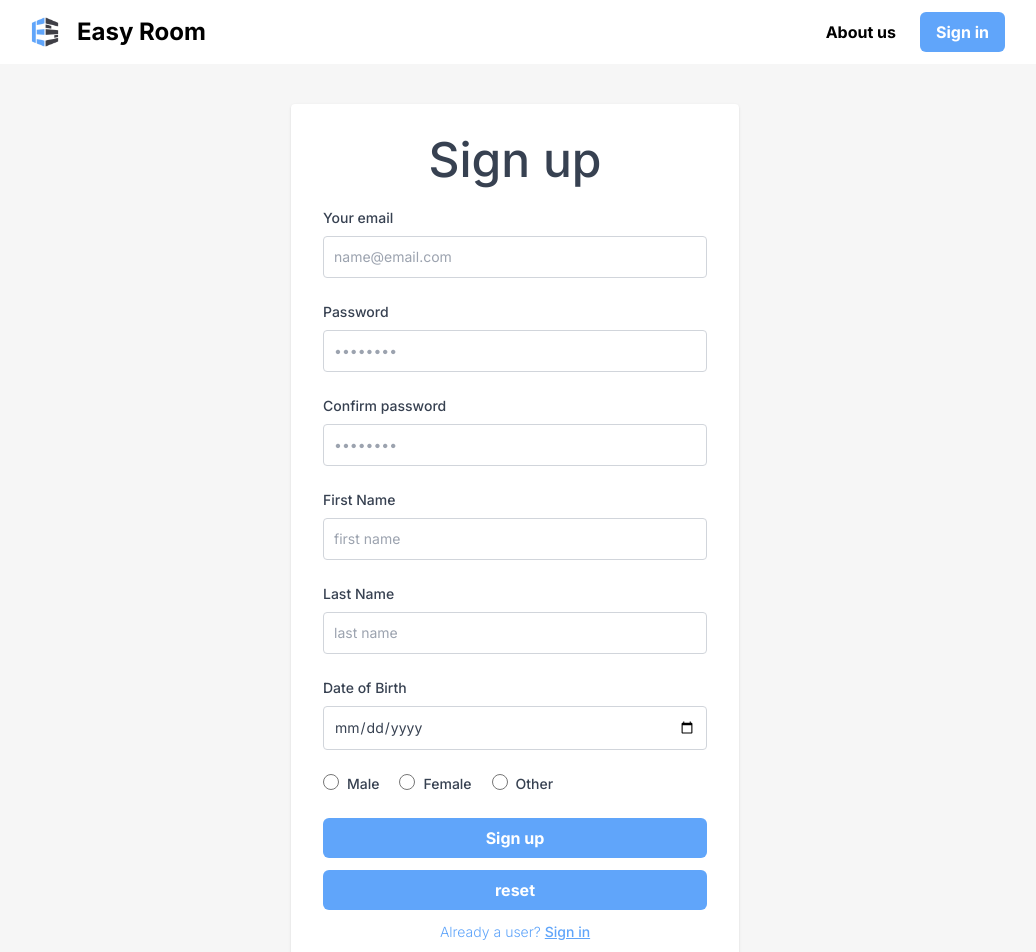
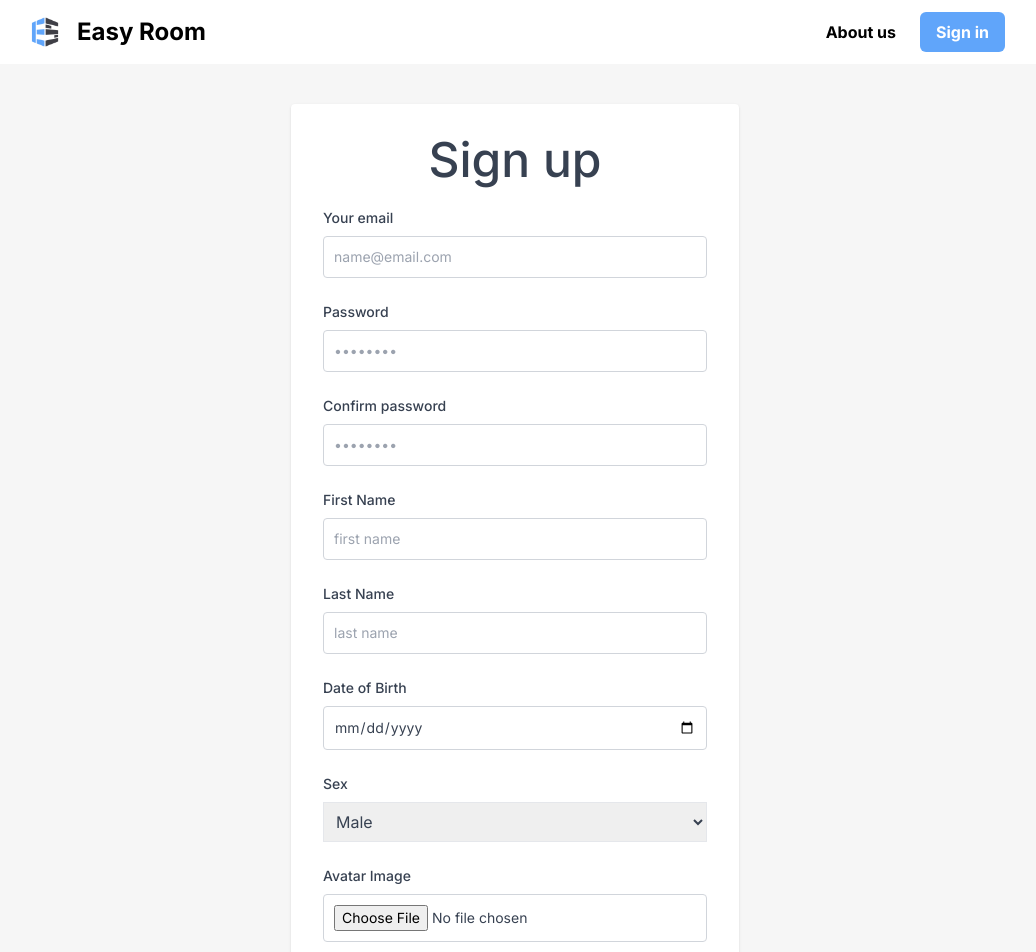
Before and after one commit to Mix100298/Ez-room, a Next.js app: page /signup in a window 1280 px wide. Shown: the top 952 px of the page, without its empty margins (125-1161 px from the left). Built offline with nearby package versions, Linux system fonts and the light colour scheme; a web font is replaced by a local one.

Commit message:
eat: register User

```diff
--- a/src/app/about/page.tsx
+++ b/src/app/about/page.tsx
@@ -1,4 +1,10 @@
-import React from "react";
+import React from "react"
+import type { Metadata } from "next"
+
+export const metadata: Metadata = {
+  title: "About Us",
+  description: "About Us page",
+}
 
 export default function page() {
   return (
@@ -97,5 +103,5 @@ export default function page() {
         </div>
       </div>
     </div>
-  );
+  )
 }
--- a/src/app/community/page.tsx
+++ b/src/app/community/page.tsx
@@ -1,27 +1,33 @@
-"use client";
-import React, { useState } from "react";
-import Button from "@/app/components/button";
-import Searchfilter from "@/app/components/searchfilter";
-import Communitycard from "@/app/components/communitycard";
+"use client"
+import React, { useState } from "react"
+import Button from "@/app/components/button"
+import Searchfilter from "@/app/components/searchfilter"
+import Communitycard from "@/app/components/communitycard"
+import type { Metadata } from "next"
+
+export const metadata: Metadata = {
+  title: "Community",
+  description: "Community page",
+}
 
 export default function Page() {
-  const [isLoading, setisLoading] = useState<boolean>(false);
+  const [isLoading, setisLoading] = useState<boolean>(false)
 
   const [cards, setCards] = useState<React.ReactNode[]>([
     <Communitycard />,
     <Communitycard />,
     <Communitycard />,
-  ]);
+  ])
 
   const addMoreCards = () => {
-    setisLoading(true);
+    setisLoading(true)
     const newCards: React.ReactNode[] = [
       ...cards,
       ...Array(3).fill(<Communitycard />),
-    ];
-    setCards(newCards);
-    setisLoading(false);
-  };
+    ]
+    setCards(newCards)
+    setisLoading(false)
+  }
 
   return (
     <div className="flex-col mx-auto max-w-screen-xl px-[150px] text-gray-700">
@@ -54,8 +60,8 @@ export default function Page() {
         </div>
       </div>
     </div>
-  );
+  )
 }
 function repeat(arg0: number) {
-  throw new Error("Function not implemented.");
+  throw new Error("Function not implemented.")
 }
--- a/src/app/components/input.tsx
+++ b/src/app/components/input.tsx
@@ -6,7 +6,7 @@ interface InputProps {
   type: string
   placeholder: string
   children?: string
-  onChange?: () => void
+  onChange?: (event: React.ChangeEvent<HTMLInputElement>) => void
   required?: boolean
   value?: string
 }
--- a/src/app/layout.tsx
+++ b/src/app/layout.tsx
@@ -1,21 +1,25 @@
-import "./globals.css";
-import type { Metadata } from "next";
-import Navbar from "./components/navbar";
-import Footer from "./components/footer";
-import Sukhumvit from "./assets/Sukhumvit";
-import { lusitana, inter } from "@/app/ui/fonts";
-import { EZroomContext } from "./EZroomContext";
+import "./globals.css"
+import type { Metadata } from "next"
+import Navbar from "./components/navbar"
+import Footer from "./components/footer"
+import Sukhumvit from "./assets/Sukhumvit"
+import { lusitana, inter } from "@/app/ui/fonts"
+import { EZroomContext } from "./EZroomContext"
 
-const sukhumvit = Sukhumvit;
+const sukhumvit = Sukhumvit
 export const metadata: Metadata = {
-  title: "EZ-Room",
-  description: "Generated by create next app",
-};
+  title: {
+    default: "Easy Room",
+    template: "%s | Easy Room",
+  },
+  description:
+    "Easy Room is a platform for finding interior room design ideas using stable diffusion model.",
+}
 
 export default function RootLayout({
   children,
 }: {
-  children: React.ReactNode;
+  children: React.ReactNode
 }) {
   return (
     <html lang="en">
@@ -30,5 +34,5 @@ export default function RootLayout({
         </EZroomContext>
       </body>
     </html>
-  );
+  )
 }
--- a/src/app/signin/page.tsx
+++ b/src/app/signin/page.tsx
@@ -1,7 +1,13 @@
-import React from "react";
-import Link from "next/link";
-import Input from "@/app/components/input";
-import Button from "@/app/components/button";
+import React from "react"
+import Link from "next/link"
+import Input from "@/app/components/input"
+import Button from "@/app/components/button"
+import type { Metadata } from "next"
+
+export const metadata: Metadata = {
+  title: "Sign in",
+  description: "Sign in page",
+}
 
 export default function Page() {
   const InpurFrom = [
@@ -17,7 +23,7 @@ export default function Page() {
       type: "password",
       placeholder: "••••••••",
     },
-  ];
+  ]
   return (
     <div className="flex-col mx-auto max-w-screen-xl px-[150px] text-gray-700 p-10">
       <div className="flex flex-col items-center justify-center px-6 py-8 mx-auto lg:py-0">
@@ -50,5 +56,5 @@ export default function Page() {
         </div>
       </div>
     </div>
-  );
+  )
 }
--- a/src/app/signup/page.tsx
+++ b/src/app/signup/page.tsx
@@ -6,10 +6,17 @@ import Select from "@/app/components/select"
 import Button from "@/app/components/button"
 import Radio from "@/app/components/radio"
 import { useRouter } from "next/navigation"
+import type { Metadata } from "next"
+import axios from "axios"
+
+export const metadata: Metadata = {
+  title: "Sign up",
+  description: "Sign up page",
+}
 
 export default function Page() {
   const router = useRouter()
-  const InpurFrom = [
+  const InputFrom = [
     {
       name: "Your email",
       id: "email",
@@ -58,34 +65,43 @@ export default function Page() {
     const lastname = e.target[4].value
     const dateOfBirth = e.target[5].value
     const sex = e.target[6].value
+    const avatar = e.target[7].files[0]
 
-    console.log(sex)
-    if (password !== confirmPassword) {
-      alert("Password and Confirm Password must be the same")
-      return
-    }
-    fetch("http://localhost:5000/api/users/register", {
-      method: "POST",
-      headers: { "Content-Type": "application/json" },
-      body: JSON.stringify({
+    let data = {
       email,
       password,
       firstname,
       lastname,
       dateOfBirth,
       sex,
-      }),
-    }).then((res) => {
-      console.log(res)
-      if (res.ok) {
+    }
+
+    if (password !== confirmPassword) {
+      alert("Password and Confirm Password must be the same")
+      return
+    }
+
+    axios
+      .post(
+        "http://localhost:5000/api/users/register",
+        {
+          data: data,
+          file: avatar,
+        },
+        {
+          headers: {
+            "Content-Type": "multipart/form-data",
+          },
+        }
+      )
+      .then((res) => {
+        if (res.status === 201) {
           alert("Sign up success")
           router.push("/signin")
           return
         }
         alert("Sign up failed")
       })
-
-    //alert([email, password, firstName, lastName, dateOfBirth, sex])
   }
 
   return (
@@ -94,16 +110,20 @@ export default function Page() {
         <div className="w-full bg-white rounded shadow md:mt-0 max-w-md xl:p-0">
           <div className="p-6 space-y-4 md:space-y-6 xl:p-8">
             <h1 className="font-medium text-5xl text-center">Sign up</h1>
-            <form className="space-y-4 md:space-y-6" onSubmit={formHandle}>
+            <form
+              className="space-y-4 md:space-y-6"
+              onSubmit={formHandle}
+              encType="multipart/form-data"
+            >
               {/* InpurFrom */}
-              {InpurFrom.map((input, idx) => (
+              {InputFrom.map((input, idx) => (
                 <Input
                   key={idx}
                   name={input.name}
                   id={input.id}
                   type={input.type}
                   placeholder={input.placeholder}
-                  required={true}
+                  //required={true}
                 />
               ))}
               <Input
@@ -112,20 +132,31 @@ export default function Page() {
                 type={"date"}
                 placeholder="Date of Birth"
               />
-              <div className="flex items-start w-full gap-5">
+              <div className="flex flex-col items-start w-full">
                 {/* RadioFrom */}
+                <label
+                  htmlFor="sex"
+                  className="block mb-2 text-sm font-medium text-gray-700 w-full"
+                >
+                  Sex
+                </label>
+                <select name="Sex" className="w-full border p-2" id="sex">
                   {RadioFrom.map((radio, idx) => (
-                  <Radio
-                    key={idx}
-                    id={radio.id}
-                    name={radio.name}
-                    value={radio.name}
+                    <option key={idx} value={radio.name} id={radio.id}>
+                      {radio.name}
+                    </option>
+                  ))}
+                </select>
+              </div>
+              <Input
+                id={"upload-file"}
+                name={"Avatar Image"}
+                type={"file"}
+                placeholder="upload your avatar"
               />
-                ))}
-              </div>
+
               <div className="grid text-center gap-3">
                 <Button type="submit" children={"Sign up"}></Button>
-                <Button type="reset" children={"reset"}></Button>
                 <p className="text-sm font-light text-blue-400">
                   Already a user?
                   <Link
```
Also changed, not shown: src/app/generate/page.tsx (+37 -31 lines). Lines whose indentation alone changed are shown as unchanged.
